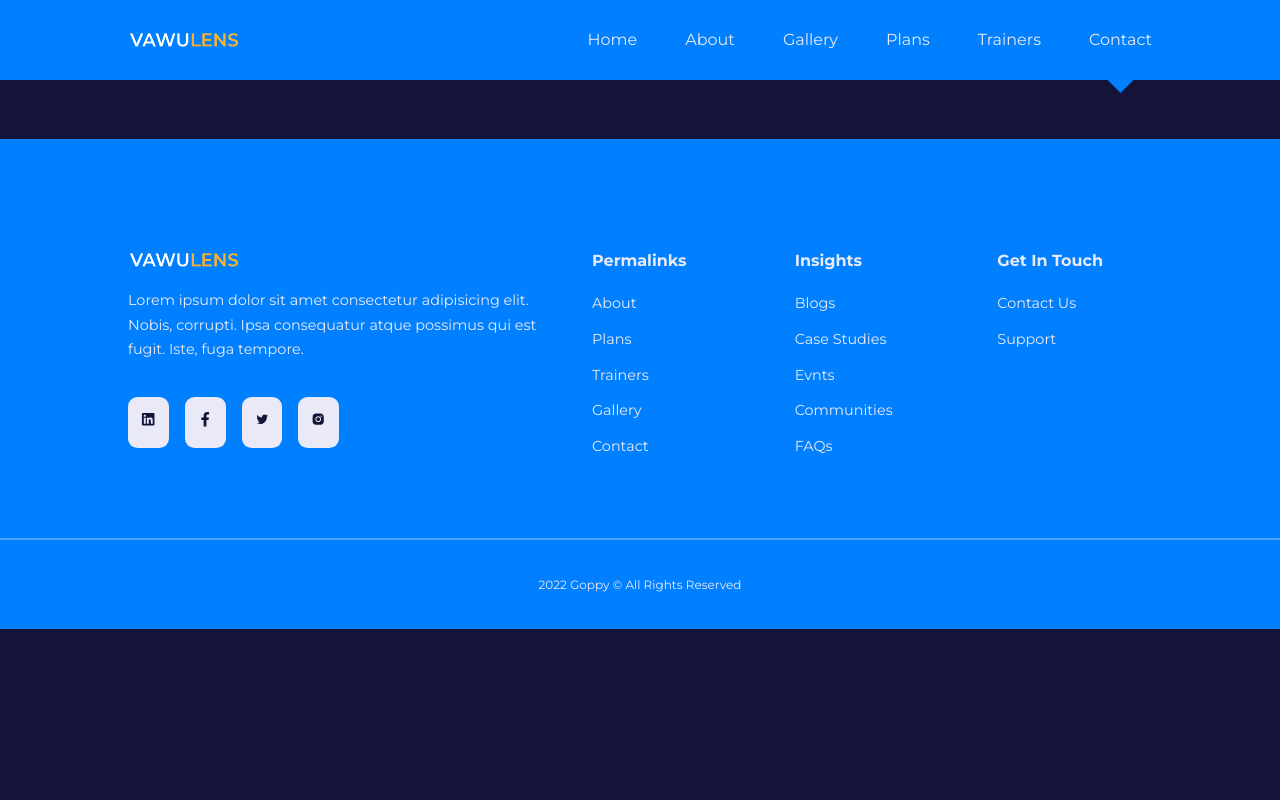
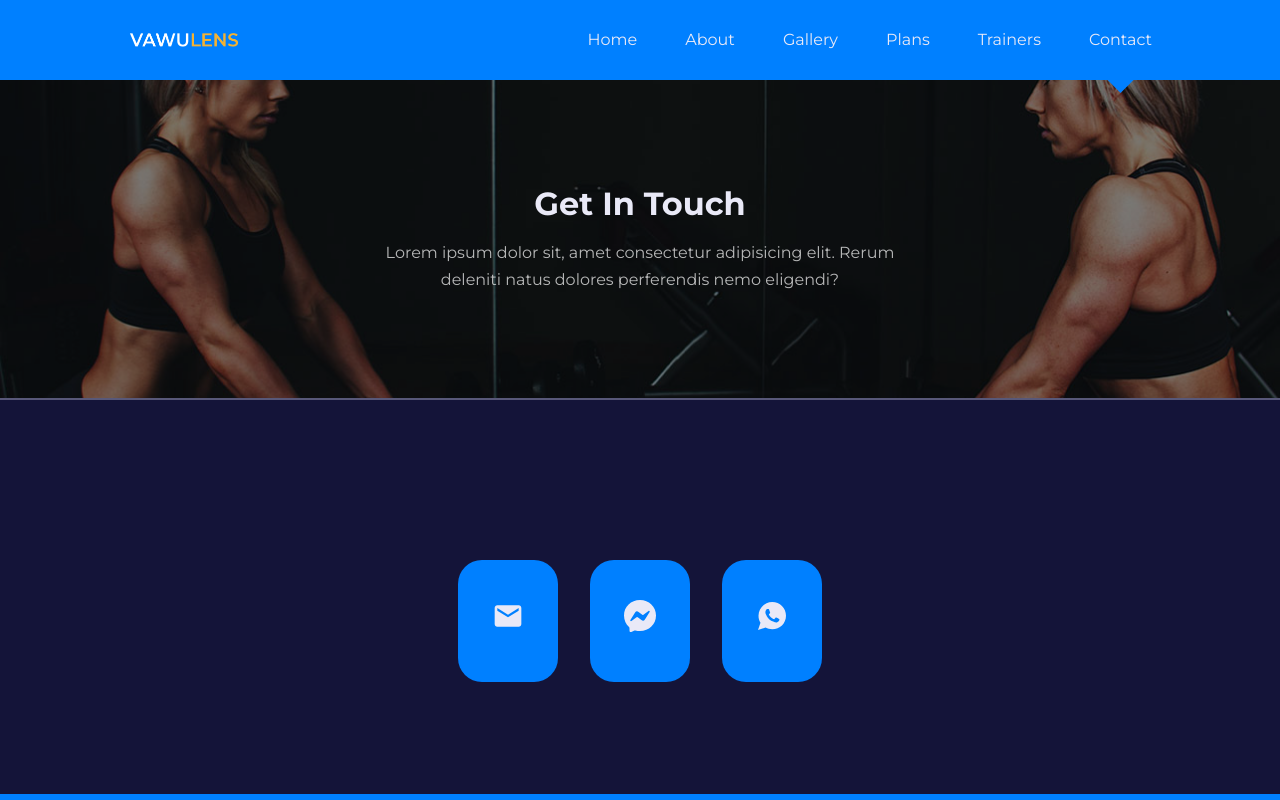
Before and after one commit to idiakeg/airwick-gym, a React (Create React App) app: page /contact in a window 1280 px wide. Shown: the top 800 px of the page. Built offline with nearby package versions, Linux system fonts and the light colour scheme.

Commit message:
Created and styled the contact page

```diff
--- a/src/pages/contact/Contact.css
+++ b/src/pages/contact/Contact.css
@@ -0,0 +1,37 @@
+.contact__container {
+	display: grid;
+	place-items: center;
+}
+
+.contact__wrapper {
+	display: flex;
+	gap: 2rem;
+	width: fit-content;
+}
+
+.contact__wrapper a {
+	border: 2px solid transparent;
+	font-size: 2rem;
+	background-color: var(--color-primary);
+	padding: 2rem;
+	transition: var(--transition);
+	border-radius: 1.5rem;
+}
+
+.contact__wrapper a:hover {
+	background: transparent;
+	border-color: var(--color-gray-100);
+}
+
+/* MEDIA QUERY */
+@media screen and (max-width: 600px) {
+	.contact__wrapper {
+		gap: 1rem;
+	}
+
+	.contact__wrapper a {
+		font-size: 1.2rem;
+		padding: 1rem;
+		border-radius: 1rem;
+	}
+}
--- a/src/pages/contact/Contact.js
+++ b/src/pages/contact/Contact.js
@@ -1,7 +1,46 @@
+import Header from "../../components/Header";
+import HeaderImage from "../../images/header_bg_2.jpg";
+import { MdEmail } from "react-icons/md";
+import { BsMessenger } from "react-icons/bs";
+import { IoLogoWhatsapp } from "react-icons/io";
 import "./Contact.css";
 
 const Contact = () => {
-	return <div>Contact</div>;
+	return (
+		<>
+			<Header image={HeaderImage} title="Get In Touch">
+				Lorem ipsum dolor sit, amet consectetur adipisicing elit. Rerum deleniti
+				natus dolores perferendis nemo eligendi?
+			</Header>
+			<section className="contact">
+				<div className="container contact__container">
+					<div className="contact__wrapper">
+						<a
+							href="mailto:idiakeg@gmail.com"
+							target="__blank"
+							rel="noreferrer noopener"
+						>
+							<MdEmail />
+						</a>
+						<a
+							href="https://m.me/idiakose.gbenga"
+							target="__blank"
+							rel="noreferrer noopener"
+						>
+							<BsMessenger />
+						</a>
+						<a
+							href="https://wa.me/+2348092164680"
+							target="__blank"
+							rel="noreferrer noopener"
+						>
+							<IoLogoWhatsapp />
+						</a>
+					</div>
+				</div>
+			</section>
+		</>
+	);
 };
 
 export default Contact;
```
